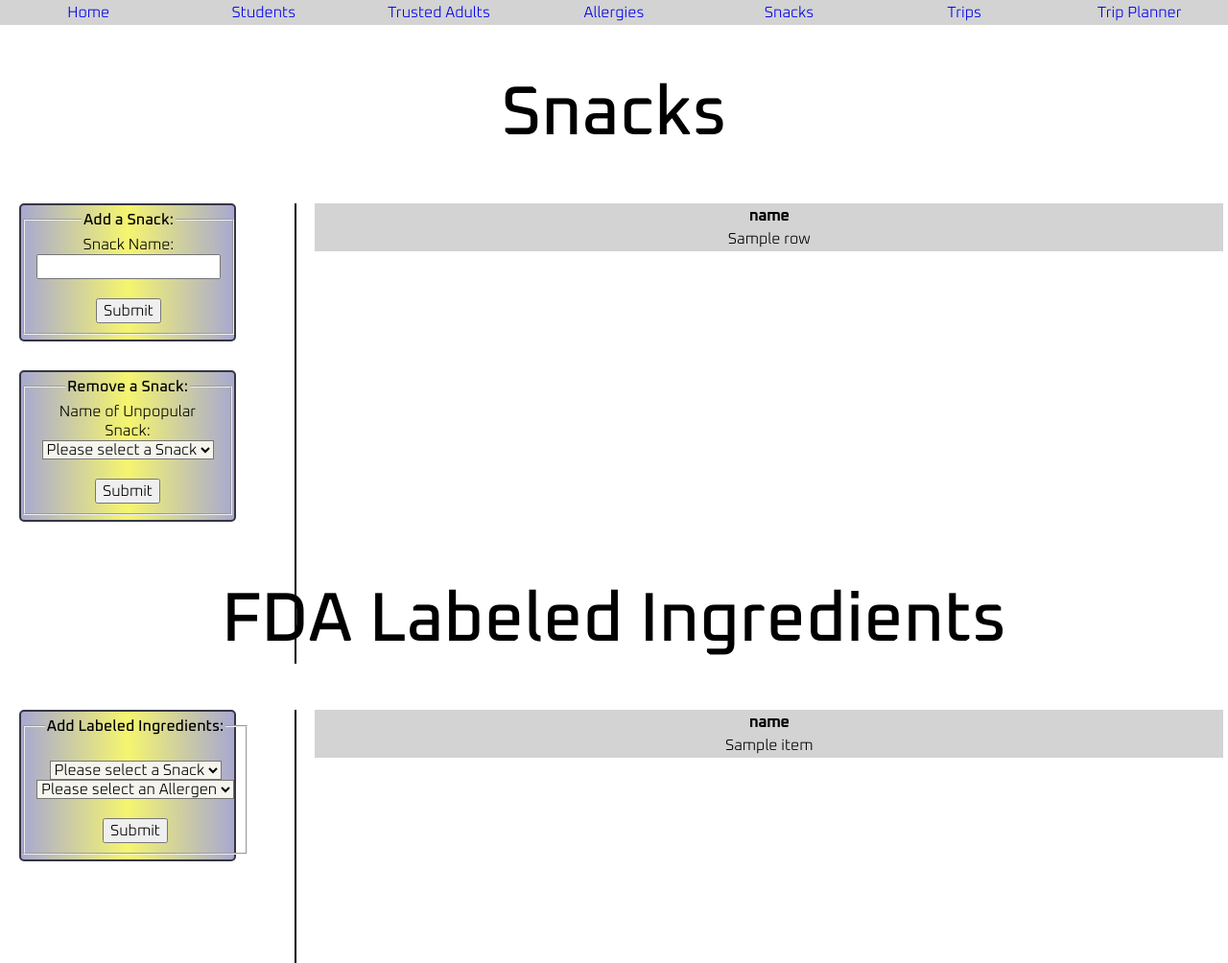
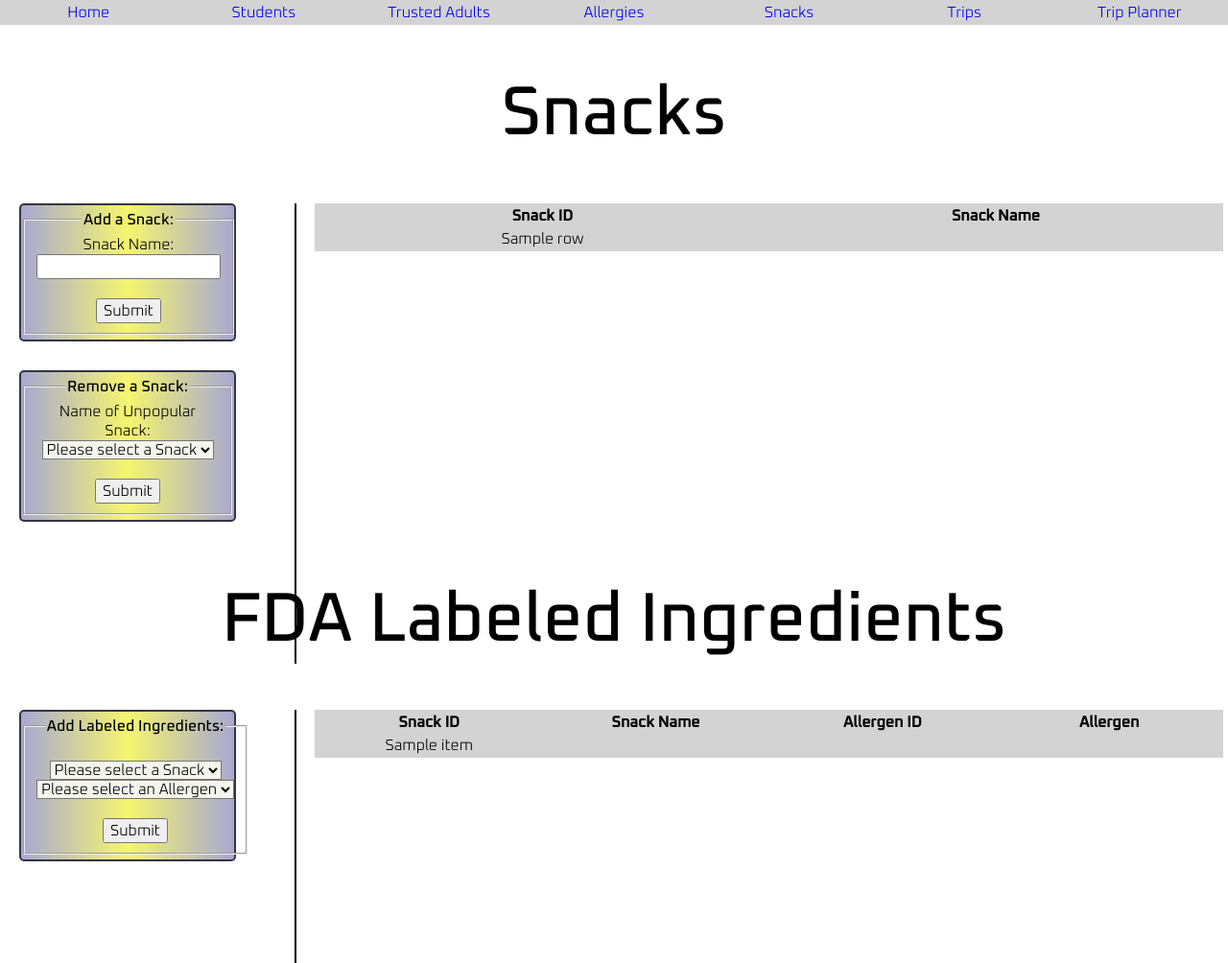
Before and after one commit to jessa9000/fieldtrip-planner, a Flask app: template templates/Snacks.j2 in a window 1280 px wide. Shown: the top 1004 px of the page at 96% size. Run offline with Flask 2, Linux system fonts and the light colour scheme; the template is opened without the code that fills it: most values are stand-ins (such as "Sample title", 1, 10 or a date in 2020); some libraries are stand-ins or nearby versions.

Commit message:
Hardcoded table column names

```diff
--- a/templates/Snacks.j2
+++ b/templates/Snacks.j2
@@ -55,16 +55,8 @@
 			<table class="data-table">
 			<thead>
 				<tr>
-					<!-- Iterate through each key in the first entry to get the
-					column name -->
-					{% for key in Snacks[0].keys() %}
-
-					<!-- Create a <th> tag with the key inside of it, this will be
-					our header row -->
-					<th>{{ key }}</th>
-
-					<!-- End of this for loop -->
-					{% endfor %}
+					<th>Snack ID</th>
+					<th>Snack Name</th>
 				</tr>
 
 			<tbody>
@@ -114,16 +106,10 @@
 			<table class="data-table">
 			<thead>
 				<tr>
-					<!-- Iterate through each key in the first entry to get the
-					column name -->
-					{% for key in Ingredients[0].keys() %}
-
-					<!-- Create a <th> tag with the key inside of it, this will be
-					our header row -->
-					<th>{{ key }}</th>
-
-					<!-- End of this for loop -->
-					{% endfor %}
+					<th>Snack ID</th>
+					<th>Snack Name</th>
+					<th>Allergen ID</th>
+					<th>Allergen</th>
 				</tr>
 
 			<tbody>
```
